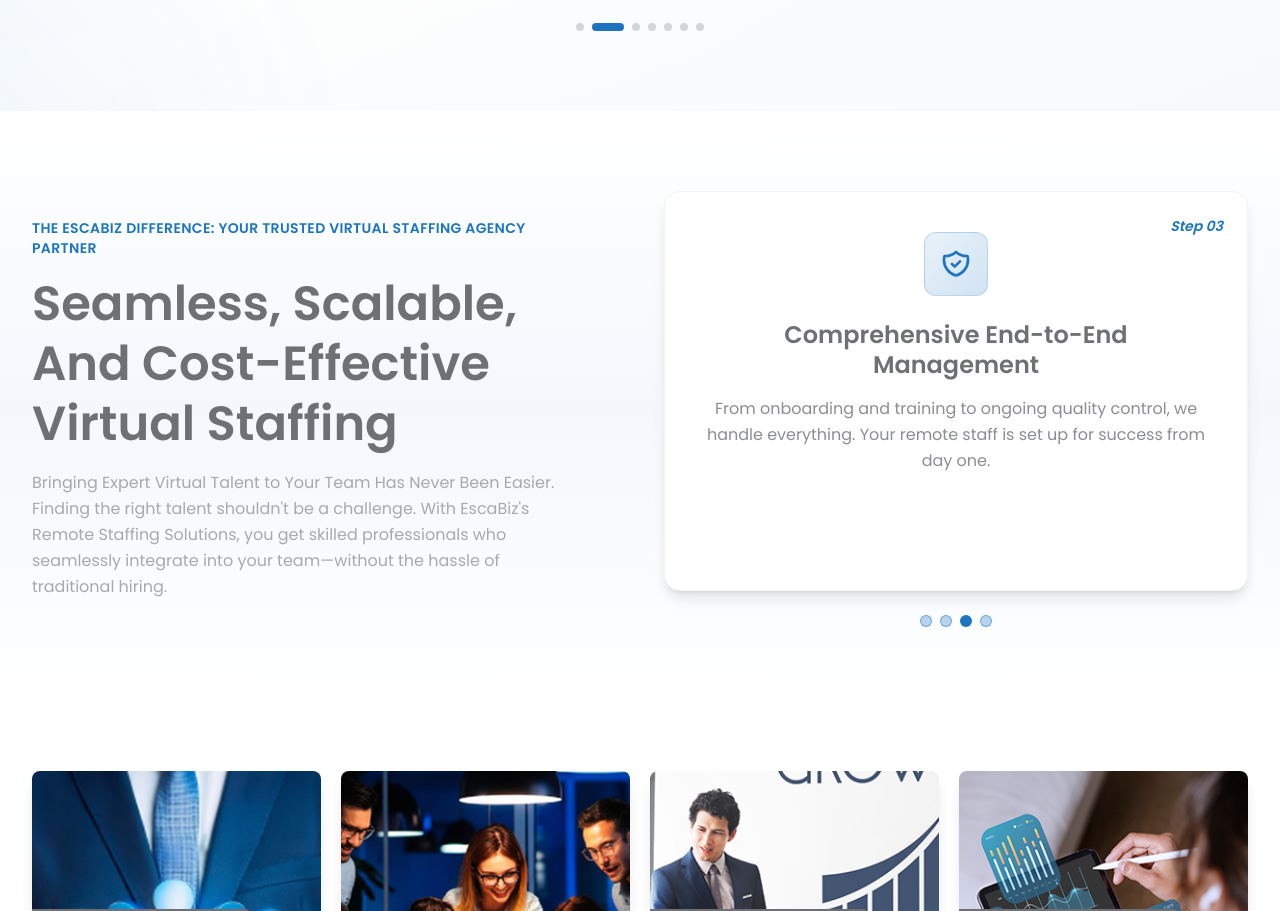
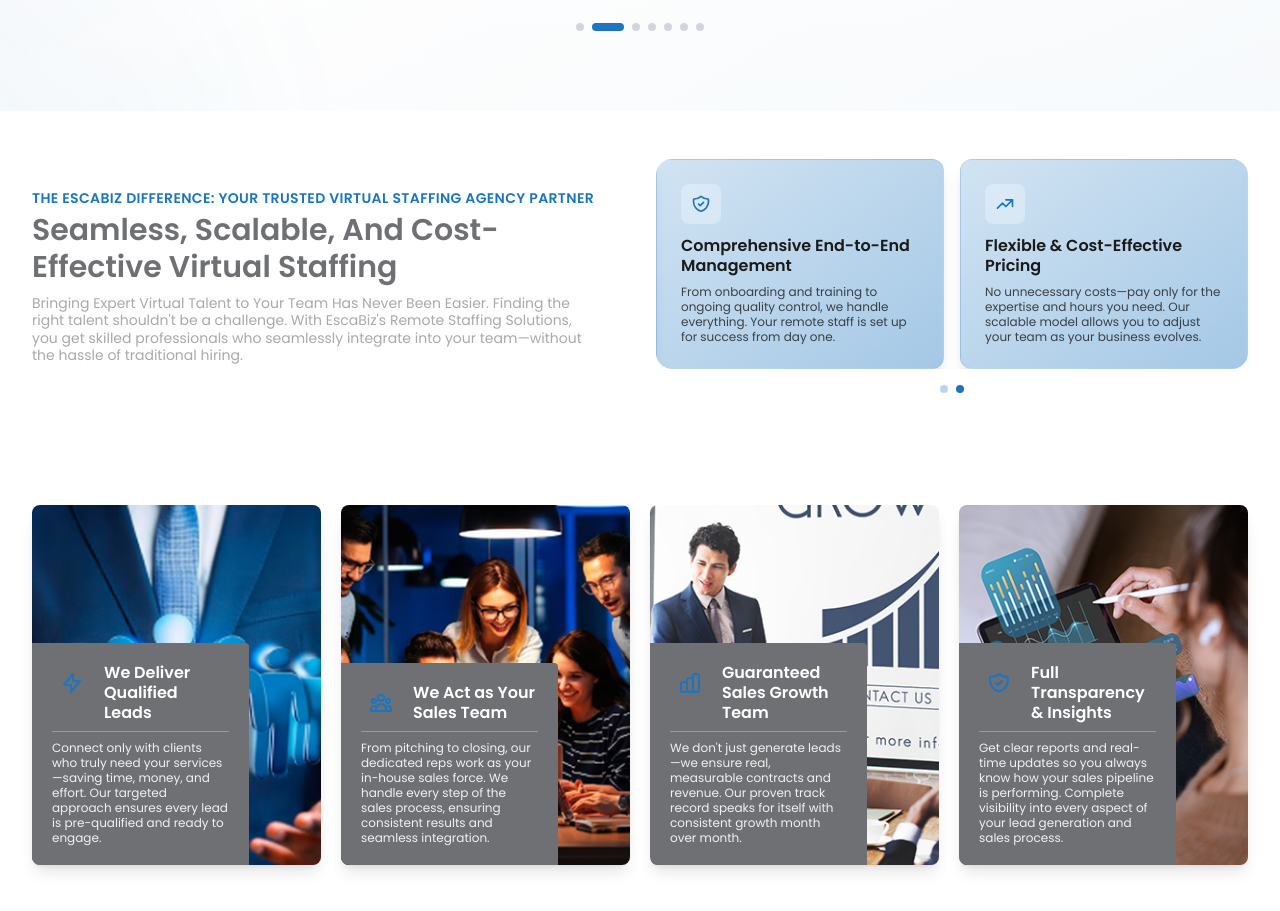
Before and after one commit to Sharmeen-Rauf/escabiz, a Next.js app: page / in a window 1280 px wide. Shown: the part 3245-4156 px from the top of the page. Built offline with nearby package versions, Linux system fonts and the light colour scheme.

Commit message:
Implement two-card slider for Virtual Staffing Section on Home page: update layout to display two cards at a time, adjust auto-slide timing, and enhance content presentation for improved user experience.

```diff
--- a/src/app/page.tsx
+++ b/src/app/page.tsx
@@ -17,6 +17,7 @@ export default function Home() {
   const [currentSlide, setCurrentSlide] = useState(0);
   const sliderRef = useRef<HTMLDivElement>(null);
   const [virtualStaffingActiveCard, setVirtualStaffingActiveCard] = useState(0);
+  const virtualStaffingCardsRef = useRef<HTMLDivElement>(null);
   const [currentTestimonial, setCurrentTestimonial] = useState(0);
 
   // Set mounted state on client side only
@@ -33,11 +34,11 @@ export default function Home() {
     return () => clearInterval(interval);
   }, []);
 
-  // Virtual Staffing Section - Auto-sliding vertical card slider
+  // Virtual Staffing Section - Auto-sliding card slider (2 cards at a time)
   useEffect(() => {
     const interval = setInterval(() => {
-      setVirtualStaffingActiveCard((prev) => (prev === 3 ? 0 : prev + 1));
-    }, 3000); // Change card every 3 seconds
+      setVirtualStaffingActiveCard((prev) => (prev === 0 ? 1 : 0));
+    }, 4000); // Change slide every 4 seconds
 
     return () => clearInterval(interval);
   }, []);
@@ -916,87 +917,112 @@ export default function Home() {
 
 
 
-        {/* Virtual Staffing Section - Single Card with Pagination */}
-        <section className="relative w-full bg-gradient-to-b from-white via-[#1c75c0]/5 to-white py-12 md:py-16 lg:py-20 overflow-hidden">
+        {/* Virtual Staffing Section - Two Cards Slider */}
+        <section className="relative w-full bg-white py-8 md:py-10 lg:py-12 overflow-hidden">
           <div className="w-full max-w-7xl mx-auto px-4 sm:px-6 lg:px-8">
-            <div className="grid grid-cols-1 lg:grid-cols-2 gap-8 lg:gap-12 items-center">
+            <div className="grid grid-cols-1 lg:grid-cols-2 gap-6 lg:gap-8 items-center">
 
               {/* Left Side - Content */}
-              <div className="space-y-4 lg:pr-8">
-                <p className="text-xs sm:text-xs md:text-sm font-semibold text-[#1c75c0] uppercase tracking-wide">
+              <div className="lg:pr-6">
+                <p className="text-xs sm:text-xs md:text-sm font-semibold text-[#1c75c0] uppercase tracking-wide mb-1">
                   The Escabiz Difference: Your Trusted Virtual Staffing Agency Partner
                 </p>
-                <h5 className="text-2xl sm:text-3xl md:text-4xl lg:text-5xl font-semibold text-[#6f7074] leading-tight capitalize">
+                <h5 className="text-lg sm:text-xl md:text-2xl lg:text-3xl font-semibold text-[#6f7074] leading-tight mb-2 capitalize">
                   Seamless, Scalable, and Cost-Effective Virtual Staffing
                 </h5>
-                <p className="text-sm md:text-base text-[#a9a9a9] leading-relaxed font-normal">
+                <p className="text-xs sm:text-xs md:text-sm text-[#a9a9a9] leading-tight font-normal">
                   Bringing Expert Virtual Talent to Your Team Has Never Been Easier. Finding the right talent shouldn&apos;t be a challenge. With EscaBiz&apos;s Remote Staffing Solutions, you get skilled professionals who seamlessly integrate into your team—without the hassle of traditional hiring.
                 </p>
               </div>
 
-              {/* Right Side - Single Card Display */}
+              {/* Right Side - Two Cards Slider */}
               <div className="relative">
-                <div className="relative bg-white rounded-2xl p-8 lg:p-10 shadow-lg border border-gray-100 min-h-[350px] lg:min-h-[400px] flex flex-col">
-                  {/* Step Indicator - Top Right */}
-                  <div className="absolute top-6 right-6 text-sm font-semibold text-[#1c75c0] italic">
-                    Step {String(virtualStaffingActiveCard + 1).padStart(2, '0')}
-                  </div>
-
-                  {/* Icon - Centered at Top */}
-                  <div className="flex justify-center mb-6">
-                    <div className="w-16 h-16 bg-gradient-to-br from-[#1c75c0]/10 to-[#1c75c0]/20 rounded-xl flex items-center justify-center border border-[#1c75c0]/20">
-                      {virtualStaffingActiveCard === 0 && (
-                        <svg className="w-8 h-8 text-[#1c75c0]" fill="none" stroke="currentColor" viewBox="0 0 24 24">
+                <div className="overflow-hidden rounded-2xl">
+                  <div
+                    ref={virtualStaffingCardsRef}
+                    className="flex transition-transform duration-500 ease-in-out"
+                    style={{ transform: `translateX(-${virtualStaffingActiveCard * 100}%)` }}
+                  >
+                    {/* Slide 1: Cards 1 & 2 */}
+                    <div className="min-w-full flex gap-4">
+                      {/* Card 1 */}
+                      <div className="flex-1 bg-gradient-to-br from-[#1c75c0]/20 via-[#1c75c0]/30 to-[#1c75c0]/40 rounded-xl p-6 shadow-lg border border-[#1c75c0]/10">
+                        <div className="w-10 h-10 bg-white/30 rounded-lg flex items-center justify-center mb-3">
+                          <svg className="w-5 h-5 text-[#1c75c0]" fill="none" stroke="currentColor" viewBox="0 0 24 24">
                             <path strokeLinecap="round" strokeLinejoin="round" strokeWidth={2} d="M9 12l2 2 4-4m6 2a9 9 0 11-18 0 9 9 0 0118 0z" />
                           </svg>
-                      )}
-                      {virtualStaffingActiveCard === 1 && (
-                        <svg className="w-8 h-8 text-[#1c75c0]" fill="none" stroke="currentColor" viewBox="0 0 24 24">
+                        </div>
+                        <h5 className="text-sm md:text-base font-semibold text-[#1a1a1a] mb-2 leading-tight">
+                          Dedicated Specialists for Your Industry
+                        </h5>
+                        <p className="text-xs text-[#1a1a1a]/80 leading-tight">
+                          Gain access to highly skilled remote workforce tailored for your needs—whether it&apos;s sales, marketing, finance, or recruiting.
+                        </p>
+                      </div>
+
+                      {/* Card 2 */}
+                      <div className="flex-1 bg-gradient-to-br from-[#1c75c0]/20 via-[#1c75c0]/30 to-[#1c75c0]/40 rounded-xl p-6 shadow-lg border border-[#1c75c0]/10">
+                        <div className="w-10 h-10 bg-white/30 rounded-lg flex items-center justify-center mb-3">
+                          <svg className="w-5 h-5 text-[#1c75c0]" fill="none" stroke="currentColor" viewBox="0 0 24 24">
                             <path strokeLinecap="round" strokeLinejoin="round" strokeWidth={2} d="M8 7h12m0 0l-4-4m4 4l-4 4m0 6H4m0 0l4 4m-4-4l4-4" />
                           </svg>
-                      )}
-                      {virtualStaffingActiveCard === 2 && (
-                        <svg className="w-8 h-8 text-[#1c75c0]" fill="none" stroke="currentColor" viewBox="0 0 24 24">
+                        </div>
+                        <h5 className="text-sm md:text-base font-semibold text-[#1a1a1a] mb-2 leading-tight">
+                          Works Within Your Existing Systems
+                        </h5>
+                        <p className="text-xs text-[#1a1a1a]/80 leading-tight">
+                          Our virtual remote team integrates smoothly into your workflows, using your preferred tools and processes for a hassle-free experience.
+                        </p>
+                      </div>
+                    </div>
+
+                    {/* Slide 2: Cards 3 & 4 */}
+                    <div className="min-w-full flex gap-4">
+                      {/* Card 3 */}
+                      <div className="flex-1 bg-gradient-to-br from-[#1c75c0]/20 via-[#1c75c0]/30 to-[#1c75c0]/40 rounded-xl p-6 shadow-lg border border-[#1c75c0]/10">
+                        <div className="w-10 h-10 bg-white/30 rounded-lg flex items-center justify-center mb-3">
+                          <svg className="w-5 h-5 text-[#1c75c0]" fill="none" stroke="currentColor" viewBox="0 0 24 24">
                             <path strokeLinecap="round" strokeLinejoin="round" strokeWidth={2} d="M9 12l2 2 4-4m5.618-4.016A11.955 11.955 0 0112 2.944a11.955 11.955 0 01-8.618 3.04A12.02 12.02 0 003 9c0 5.591 3.824 10.29 9 11.622 5.176-1.332 9-6.03 9-11.622 0-1.042-.133-2.052-.382-3.016z" />
                           </svg>
-                      )}
-                      {virtualStaffingActiveCard === 3 && (
-                        <svg className="w-8 h-8 text-[#1c75c0]" fill="none" stroke="currentColor" viewBox="0 0 24 24">
+                        </div>
+                        <h5 className="text-sm md:text-base font-semibold text-[#1a1a1a] mb-2 leading-tight">
+                          Comprehensive End-to-End Management
+                        </h5>
+                        <p className="text-xs text-[#1a1a1a]/80 leading-tight">
+                          From onboarding and training to ongoing quality control, we handle everything. Your remote staff is set up for success from day one.
+                        </p>
+                      </div>
+
+                      {/* Card 4 */}
+                      <div className="flex-1 bg-gradient-to-br from-[#1c75c0]/20 via-[#1c75c0]/30 to-[#1c75c0]/40 rounded-xl p-6 shadow-lg border border-[#1c75c0]/10">
+                        <div className="w-10 h-10 bg-white/30 rounded-lg flex items-center justify-center mb-3">
+                          <svg className="w-5 h-5 text-[#1c75c0]" fill="none" stroke="currentColor" viewBox="0 0 24 24">
                             <path strokeLinecap="round" strokeLinejoin="round" strokeWidth={2} d="M13 7h8m0 0v8m0-8l-8 8-4-4-6 6" />
                           </svg>
-                      )}
-                    </div>
-                  </div>
-
-                  {/* Card Content */}
-                  <div className="flex-1 flex flex-col">
-                    <h5 className="text-xl md:text-2xl font-semibold text-[#6f7074] mb-4 leading-tight text-center">
-                      {virtualStaffingActiveCard === 0 && "Dedicated Specialists for Your Industry"}
-                      {virtualStaffingActiveCard === 1 && "Works Within Your Existing Systems"}
-                      {virtualStaffingActiveCard === 2 && "Comprehensive End-to-End Management"}
-                      {virtualStaffingActiveCard === 3 && "Flexible & Cost-Effective Pricing"}
-                    </h5>
-                    <p className="text-sm md:text-base text-[#6f7074]/80 leading-relaxed text-center">
-                      {virtualStaffingActiveCard === 0 && "Gain access to highly skilled remote workforce tailored for your needs—whether it's sales, marketing, finance, or recruiting. Our experts deliver real results."}
-                      {virtualStaffingActiveCard === 1 && "Our virtual remote team integrates smoothly into your workflows, using your preferred tools and processes for a hassle-free experience."}
-                      {virtualStaffingActiveCard === 2 && "From onboarding and training to ongoing quality control, we handle everything. Your remote staff is set up for success from day one."}
-                      {virtualStaffingActiveCard === 3 && "No unnecessary costs—pay only for the expertise and hours you need. Our scalable model allows you to adjust your team as your business evolves."}
-                  </p>
+                        </div>
+                        <h5 className="text-sm md:text-base font-semibold text-[#1a1a1a] mb-2 leading-tight">
+                          Flexible & Cost-Effective Pricing
+                        </h5>
+                        <p className="text-xs text-[#1a1a1a]/80 leading-tight">
+                          No unnecessary costs—pay only for the expertise and hours you need. Our scalable model allows you to adjust your team as your business evolves.
+                        </p>
+                      </div>
+                    </div>
                   </div>
                 </div>
 
                 {/* Pagination Dots - Bottom Center */}
-                <div className="flex justify-center gap-2 mt-6">
-                  {[0, 1, 2, 3].map((index) => (
+                <div className="flex justify-center gap-2 mt-4">
+                  {[0, 1].map((index) => (
                     <button
                       key={index}
                       onClick={() => setVirtualStaffingActiveCard(index)}
                       className={`rounded-full transition-all duration-300 ${
                         virtualStaffingActiveCard === index
-                          ? 'w-3 h-3 bg-[#1c75c0]'
-                          : 'w-3 h-3 bg-[#1c75c0]/30 border border-[#1c75c0]/50'
+                          ? 'w-2 h-2 bg-[#1c75c0]'
+                          : 'w-2 h-2 bg-[#1c75c0]/30'
                       }`}
-                      aria-label={`Go to step ${index + 1}`}
+                      aria-label={`Go to slide ${index + 1}`}
                     />
                   ))}
                 </div>
```
Lines whose indentation alone changed are shown as unchanged.
